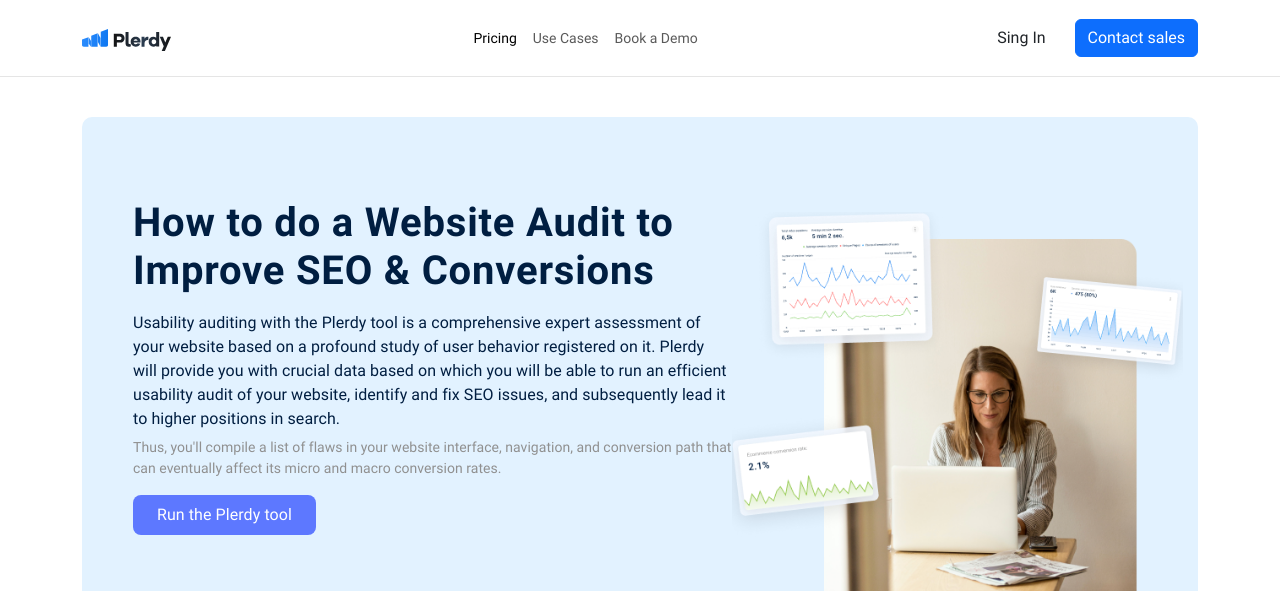
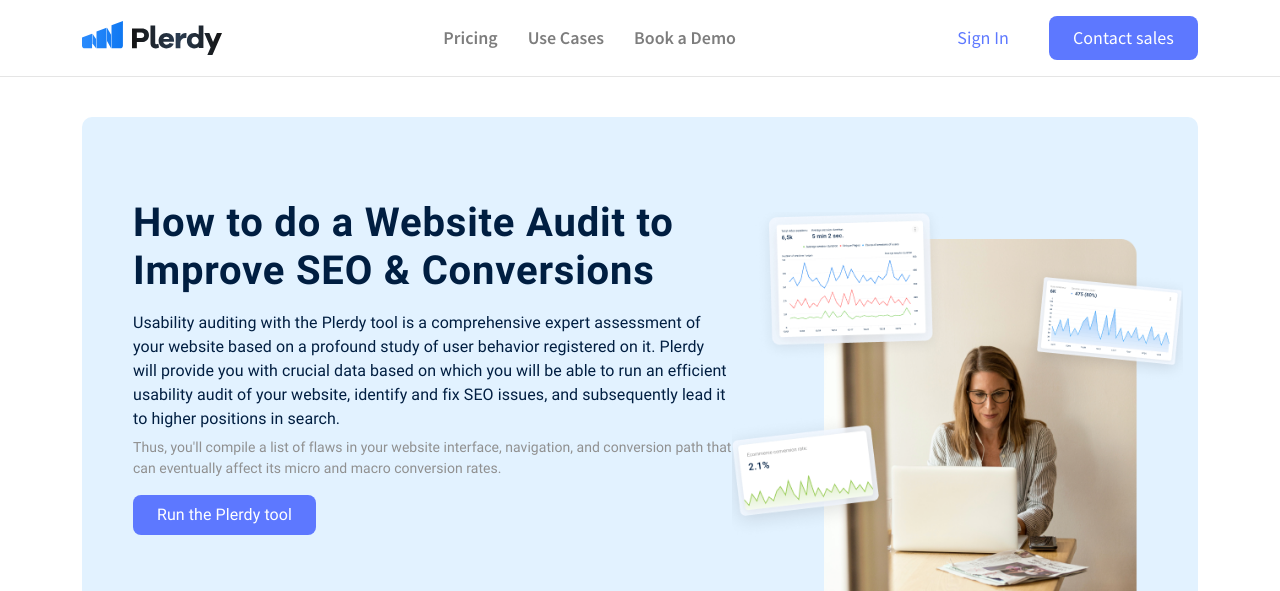
Before and after one commit to adwasar/Predy-test, a website built with Vite: page src/index.html in a window 1280 px wide. Shown: the top 591 px of the page. Built offline with nearby package versions, Linux system fonts and the light colour scheme; files whose address does not match are found by name.

Commit message:
fix: rewrite header layout

```diff
--- a/src/index.html
+++ b/src/index.html
@@ -11,33 +11,30 @@
 <body>
   <div class="wrapper">
 
-    <nav class="custom-header navbar navbar-expand-lg">
+    <nav class="custom-header">
       <div class="container">
-        <a class="navbar-brand" href="#"><img class="custom-header__logo" src="./assets/img/icons/logo.svg"
-            alt="Logo"></a>
-        <button class="custom-header__burger-btn navbar-toggler" type="button" data-bs-toggle="collapse"
-          data-bs-target="#navbarSupportedContent" aria-controls="navbarSupportedContent" aria-expanded="false"
-          aria-label="Toggle navigation">
-          <span class="custom-header__burger-line"></span>
-          <span class="custom-header__burger-line"></span>
-          <span class="custom-header__burger-line"></span>
-        </button>
-        <div class="collapse navbar-collapse" id="navbarSupportedContent">
-          <ul class="navbar-nav mx-auto mb-2 mb-lg-0">
-            <li class="nav-item">
+        <div class="custom-header__content">
+          <a href="#"><img class="custom-header__logo" src="./assets/img/icons/logo.svg" alt="Logo"></a>
+          <ul class="custom-header__list">
+            <li class="custom-header__nav-item">
               <a class="nav-link active" href="#">Pricing</a>
             </li>
-            <li class="nav-item">
+            <li class="custom-header__nav-item">
               <a class="nav-link" href="#">Use Cases</a>
             </li>
-            <li class="nav-item">
+            <li class="custom-header__nav-item">
               <a class="nav-link" href="#">Book a Demo</a>
             </li>
           </ul>
-          <div class="d-flex">
-            <button class="btn me-3">Sing In</button>
-            <button class="btn btn-primary">Contact sales</button>
+          <div class="custom-header__right-btns">
+            <button class="custom-header__sign-in custom-btn">Sign In</button>
+            <button class="custom-header__contact-sales custom-btn">Contact sales</button>
           </div>
+          <button class="custom-burger">
+            <span class="custom-burger__line"></span>
+            <span class="custom-burger__line"></span>
+            <span class="custom-burger__line"></span>
+          </button>
         </div>
       </div>
     </nav>
--- a/src/main.js
+++ b/src/main.js
@@ -12,6 +12,7 @@
   slidesPerView: 1,
   spaceBetween: 17,
   preloadImages: false,
+  grabCursor: true,
   pagination: {
     el: '.custom-slider__pagination',
   },
--- a/src/scss/components/_header.scss
+++ b/src/scss/components/_header.scss
@@ -1,38 +1,109 @@
 .custom-header {
+  position: fixed;
+  display: flex;
+  align-items: center;
   padding: 0;
+  width: 100%;
+  background-color: $bg-white;
   height: 77px;
   border-bottom: 1px solid $bc-header;
   @include media-breakpoint-down(lg) {
     height: 49px;
   }
 
-  &__logo {
-    width: 89px;
+  &__content {
+    display: flex;
+    justify-content: space-between;
+    align-items: center;
   }
 
-  &__burger-btn {
-    position: relative;
+  &__list {
+    margin: 0;
+    padding: 0;
+    display: flex;
+    list-style: none;
+    gap: 30px;
+    font-family: $ff-secondary;
+    line-height: 110%;
+    font-weight: 600;
+    font-size: 18px;
+    color: $fc-gray-1;
+    @include media-breakpoint-down(lg) {
+      display: none;
+      height: 49px;
+    }
+  }
+
+  &__right-btns {
+    display: flex;
+    gap: 40px;
+    font-family: $ff-secondary;
+    @include media-breakpoint-down(lg) {
+      display: none;
+    }
+  }
+
+  &__sign-in {
+    color: $fc-blue;
+    width: max-content;
+    padding: 0;
+    font-size: 18px;
+    line-height: 160%;
+    background-color: transparent;
+  }
+
+  &__contact-sales {
+    font-size: 18px;
+    line-height: 160%;
+  }
+
+  &__logo {
+    @include media-breakpoint-down(lg) {
+      width: 89px;
+    }
+  }
+}
+
+.custom-burger {
+  position: relative;
+  display: none;
+  height: 12px;
+  width: 22px;
+  border-radius: 0;
+  border: 0;
+  background-color: transparent;
+  @include media-breakpoint-down(lg) {
     display: flex;
     flex-direction: column;
     align-items: center;
     justify-content: center;
-    height: 12px;
-    width: 22px;
-    border-radius: 0;
-    border: 0;
-    &:focus {
-      box-shadow: none;
-    }
   }
 
-  &__burger-line {
+  &__line {
     position: absolute;
     height: 2px;
     width: 100%;
     border-radius: 1px;
     background-color: $fc-black;
-    transition: .4s;
+    transition: 0.4s;
+    &:nth-child(1) {
+      top: 0;
+      transform: rotate(0);
+    }
 
+    &:nth-child(2) {
+      display: block;
+    }
+
+    &:nth-child(3) {
+      bottom: 0;
+      transform: rotate(0);
+    }
+  }
+}
+
+.custom-burger--active {
+  .custom-burger__line {
     &:nth-child(1) {
       top: 0;
       transform: rotate(45deg);
@@ -44,27 +115,9 @@
     }
 
     &:nth-child(3) {
-      bottom: -6px;
+      bottom: -5px;
       transform: rotate(-45deg);
       transform-origin: bottom left;
     }
   }
-
-  .collapsed {
-    .custom-header__burger-line {
-      &:nth-child(1) {
-        top: 0;
-        transform: rotate(0);
-      }
-
-      &:nth-child(2) {
-        display: block;
-      }
-
-      &:nth-child(3) {
-        bottom: 0;
-        transform: rotate(0);
-      }
-    }
-  }
 }
--- a/src/scss/components/_hero.scss
+++ b/src/scss/components/_hero.scss
@@ -1,11 +1,11 @@
 .custom-hero {
-  margin-top: 40px;
+  margin-top: 117px;
   padding: 22px 15px 22px 51px;
   display: flex;
   background-color: $bg-hero;
   border-radius: 10px;
   @include media-breakpoint-down(lg) {
-    margin-top: 10px;
+    margin-top: 59px;
     padding: 22px 51px;
     flex-direction: column;
   }
--- a/src/scss/inc/_base.scss
+++ b/src/scss/inc/_base.scss
@@ -13,9 +13,15 @@
 }
 
 @font-face {
+  src: url("#{$font-path}/SourceSansPro-Regular.otf") format("truetype");
+  font-family: 'Source Sans Pro';
+  font-weight: 400;
+}
+
+@font-face {
   src: url("#{$font-path}/SourceSansPro-Semibold.otf") format("truetype");
   font-family: 'Source Sans Pro';
-  font-weight: 700;
+  font-weight: 600;
 }
 
 body {
--- a/src/scss/inc/_variables.scss
+++ b/src/scss/inc/_variables.scss
@@ -3,13 +3,16 @@
 $bg-slider: #F8F8FA;
 $bg-button: #5D78FF;
 $bg-button-disabled: #AED1FF;
+$bg-white: #FFFFFF;
 $bg-blue: #E3EEFF;
 $bg-gray: #F3F4F6;
 
 //font-color
+$fc-white: #ffffff;
 $fc-black: #001e41;
 $fc-gray: #909090;
-$fc-white: #ffffff;
+$fc-gray-1: #7D7D7D;
+$fc-blue: #5D78FF;
 
 //border-color
 $bc-header: #E5E5E5;
--- a/src/scss/main.scss
+++ b/src/scss/main.scss
@@ -3,8 +3,8 @@
 @import './inc/base';
 
 //components
+@import './components/buttons';
 @import './components/header';
 @import './components/hero';
 @import './components/slider';
 @import './components/boost-me';
-@import './components/buttons';
```
Also changed, not shown: src/assets/fonts/SourceSansPro-Regular.otf (added).
